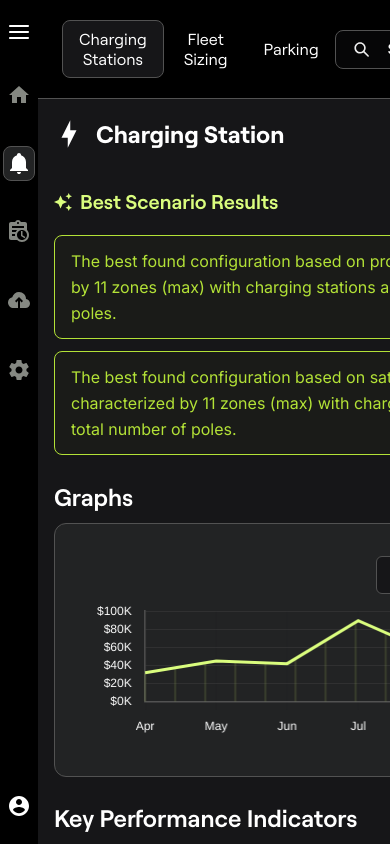
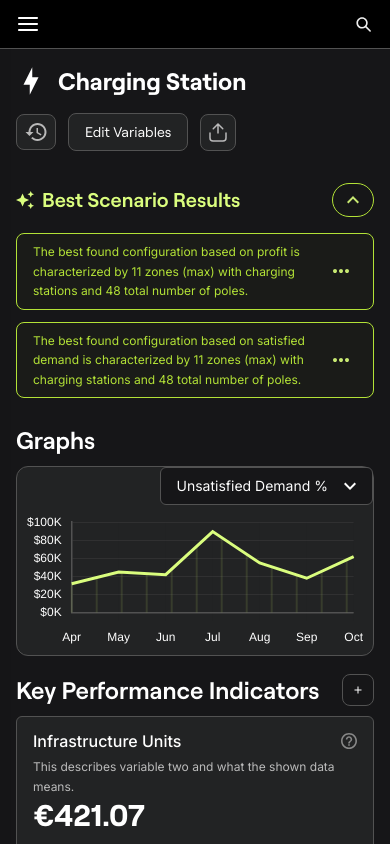
Before and after one commit to maniksharma424/AnswersAiFrontendTask, a React (Vite) app: page /dashboard in a window 390 px wide. Built offline with nearby package versions, Linux system fonts and the light colour scheme.

Commit message:
mobile UI

```diff
--- a/src/components/Dashboard/ChartVisualization.tsx
+++ b/src/components/Dashboard/ChartVisualization.tsx
@@ -147,7 +147,10 @@ const ChartVisualization: React.FC = () => {
               stepSize: 20000,
               color: "#FFFFFF", // White
               font: { size: 12 },
-              callback: (value: number) => `$${value / 1000}K `,
+              callback: (tickValue: string | number) => {
+                const num = Number(tickValue); // Ensure it's treated as a number
+                return `$${num / 1000}K`;
+              },
               padding: 10,
             },
 
@@ -202,11 +205,11 @@ const ChartVisualization: React.FC = () => {
 
             if (!points || points.length < 2) return;
 
-            const step = 30; // spacing in px between each lemon line
+            const step = 25; // spacing in px between each lemon line
 
             ctx.save();
             ctx.strokeStyle = "#8AA14F33"; // Lemon
-            ctx.lineWidth = 2.3;
+            ctx.lineWidth = 2;
 
             // Loop across entire width
             for (let x = left; x <= right; x += step) {
@@ -286,7 +289,7 @@ const ChartVisualization: React.FC = () => {
   }, []);
 
   return (
-    <div className=" bg-bg_primary_light rounded-xl border border-border_primary p-8 relative h-full flex flex-col">
+    <div className=" bg-bg_primary_light rounded-xl border border-border_primary md:p-8  relative h-full flex flex-col">
       <div className="flex items-center justify-end">
         <div className=" bg-bg_primary border border-border_primary rounded-md px-4 py-2 text-sm text-[#FCFCFC] focus:outline-none flex items-center gap-4">
           Unsatisfied Demand %
--- a/src/components/Dashboard/DashboardHeader.tsx
+++ b/src/components/Dashboard/DashboardHeader.tsx
@@ -5,10 +5,12 @@ import Button from "../Button";
 const DashboardHeader = () => {
   const { toggleVariablePanel } = useAppContext();
   return (
-    <div className="flex items-center justify-between ">
+    <div className="flex sm:flex-row flex-col sm:items-center sm:gap-0 gap-4 justify-between ">
       <div className="flex items-center space-x-3">
         <Zap />
-        <h1 className="text-2xl font-bold text-white font-robert">Charging Station</h1>
+        <h1 className="text-2xl font-bold text-white font-robert">
+          Charging Station
+        </h1>
       </div>
 
       <div className="flex items-center space-x-3">
--- a/src/components/Dashboard/KPICard.tsx
+++ b/src/components/Dashboard/KPICard.tsx
@@ -9,20 +9,26 @@ interface KPICardProps {
 
 const KPICard: React.FC<KPICardProps> = ({ title, value, description }) => {
   return (
-    <div className=" p-4 bg-bg_primary_light border border-border_primary rounded-md flex flex-col justify-between items-end">
-      <div className="">
-        <div className="flex items-start justify-between">
+    <div className=" p-4 bg-bg_primary_light border border-border_primary rounded-md flex flex-col justify-between md:items-end items-start">
+      <div className="w-full">
+        <div className="flex w-ful items-start justify-between relative">
           <div className=" space-y-2">
-            <h3 className="text-base font-medium text-white  leading-none">{title}</h3>
+            <h3 className="text-base font-medium text-white  leading-none">
+              {title}
+            </h3>
             <p className="text-xs text-[#BBBBBB] leading-relaxed">
               {description}
             </p>
           </div>
+          <span className=" absolute right-0">
             <QuestionMark />
+          </span>
         </div>
       </div>
 
-      <div className="text-3xl font-bold text-white mb-2 font-robert">{value}</div>
+      <div className="text-3xl font-bold text-white mb-2 font-robert">
+        {value}
+      </div>
     </div>
   );
 };
--- a/src/components/Dashboard/ScenarioResults.tsx
+++ b/src/components/Dashboard/ScenarioResults.tsx
@@ -29,7 +29,7 @@ const ScenarioResults: React.FC = () => {
         {results.map((result, index) => (
           <div
             key={index}
-            className="border-[0.5px] border-text_primary text-text_primary rounded-lg bg-[#CCFF0005]  p-3 flex items-center justify-between px-4 font-normal"
+            className="border-[0.5px] border-text_primary text-text_primary rounded-lg bg-[#CCFF0005]  p-2 flex items-center justify-between px-4 font-normal md:text-sm text-xs"
           >
             <p className="leading-relaxed flex-1">{result.text}</p>
             <button className="ml-4 p-1  rounded transition-colors duration-200">
--- a/src/components/Layout/Header.tsx
+++ b/src/components/Layout/Header.tsx
@@ -1,36 +1,108 @@
-import React from "react";
-import { Search } from "../../icons/Icons";
+import React, { useState } from "react";
+import { Search, Cross, Burger, CrossSm } from "../../icons/Icons";
+import Sidebar from "../Layout/Sidebar";
 
 const Header: React.FC = () => {
+  const [isSidebarOpen, setSidebarOpen] = useState(false);
+  const [isSearchOpen, setSearchOpen] = useState(false);
+  const [activeTab, setActiveTab] = useState("Charging Stations");
+
+  const tabs = ["Charging Stations", "Fleet Sizing", "Parking"];
+
   return (
-    <header className=" px-6 py-5 text-base font-normal text-white ">
+    <>
+      <header className="sm:px-6 sm:py-5 px-4 py-3 text-base font-normal text-white relative z-50">
         <div className="flex items-center justify-between">
+          {/* Left section: Burger or Tab */}
           <div className="flex items-center space-x-6">
-          <nav className="flex items-center space-x-1 font-robert">
-            <button className="px-4 py-2 bg-bg_primary  rounded-lg border border-border_primary  leading-5">
-              Charging Stations
+            {/* Mobile view: Burger or Active Tab Toggle */}
+            {!isSearchOpen && (
+              <div className="md:hidden flex items-center space-x-3">
+                <button onClick={() => setSidebarOpen(true)}>
+                  <Burger />
                 </button>
-            <button className="px-4 py-2  leading-5    transition-colors duration-200 ">
-              Fleet Sizing
+              </div>
+            )}
+
+            {/* Desktop Nav */}
+            <nav className="md:flex hidden items-center space-x-1 font-robert">
+              {tabs.map((tab) => (
+                <button
+                  key={tab}
+                  onClick={() => setActiveTab(tab)}
+                  className={`px-4 py-2 rounded-lg leading-5 transition-colors duration-200 border ${
+                    activeTab === tab
+                      ? "bg-bg_primary border-border_primary"
+                      : "border-transparent hover:bg-white/10"
+                  }`}
+                >
+                  {tab}
                 </button>
-            <button className="px-4 py-2 leading-5     transition-colors duration-200">
-              Parking
-            </button>
+              ))}
             </nav>
           </div>
 
-        <div className="flex items-center space-x-4 relative bg-bg_primary/30 border border-border_primary px-4 py-2  rounded-lg">
-          <div className="">
+          {/* Right section: Search */}
+          <div className="flex items-center space-x-4 sm:w-fit w-full">
+            {/* Desktop Search */}
+            {!isSearchOpen && (
+              <div className="hidden md:flex items-center relative bg-bg_primary/30 border border-border_primary px-4 py-2 rounded-lg">
                 <Search />
-          </div>
                 <input
                   type="text"
                   placeholder="Search"
-            className=" text-sm font-medium  bg-transparent focus:outline-none placeholder:text-white"
+                  className="ml-2 text-sm font-medium bg-transparent focus:outline-none placeholder:text-white"
                 />
+              </div>
+            )}
+
+            {/* Mobile Search Toggle */}
+            <div className="md:hidden flex justify-end items-center w-full ">
+              {isSearchOpen ? (
+                <div className="flex items-center   rounded-lg transition-all duration-300 justify-start  w-full">
+                  <Search />
+                  <input
+                    type="text"
+                    autoFocus
+                    placeholder="Search"
+                    className="ml-2 text-sm font-medium bg-transparent focus:outline-none placeholder:text-white flex-1"
+                  />
+                  <button onClick={() => setSearchOpen(false)}>
+                    <CrossSm />
+                  </button>
+                </div>
+              ) : (
+                <button onClick={() => setSearchOpen(true)}>
+                  <Search />
+                </button>
+              )}
+            </div>
           </div>
         </div>
       </header>
+
+      {/* Sidebar Drawer */}
+      <div
+        className={`fixed top-0 left-0 h-full w-[250px] bg-bg_primary shadow-lg transform transition-transform duration-300 z-40 ${
+          isSidebarOpen ? "translate-x-0" : "-translate-x-full"
+        }`}
+      >
+        <div className="flex justify-end p-4">
+          <button onClick={() => setSidebarOpen(false)}>
+            <Cross />
+          </button>
+        </div>
+        <Sidebar />
+      </div>
+
+      {/* Backdrop when sidebar is open */}
+      {isSidebarOpen && (
+        <div
+          className="fixed inset-0 bg-black bg-opacity-50 z-30"
+          onClick={() => setSidebarOpen(false)}
+        />
+      )}
+    </>
   );
 };
 
--- a/src/components/Layout/Sidebar.tsx
+++ b/src/components/Layout/Sidebar.tsx
@@ -9,11 +9,9 @@ import {
   Settings,
 } from "../../icons/Icons";
 
-interface SidebarProps {
-  className?: string;
-}
+interface SidebarProps {}
 
-const Sidebar: React.FC<SidebarProps> = ({ className = "" }) => {
+const Sidebar: React.FC<SidebarProps> = ({}) => {
   const menuItems = [
     { icon: <Home />, active: false },
     { icon: <Notifications />, active: true },
@@ -30,7 +28,7 @@ const Sidebar: React.FC<SidebarProps> = ({ className = "" }) => {
         justifyContent: "space-between",
         alignItems: "center",
       }}
-      className={`  ${className}  justify-between  items-center  h-full py-5`}
+      className={`  w-full justify-between  items-center  h-full py-5`}
     >
       <nav className="h-fit w-full flex flex-col justify-center items-center space-y-8  ">
         <Burger />
--- a/src/components/VariablePanel/VariablePanel.tsx
+++ b/src/components/VariablePanel/VariablePanel.tsx
@@ -43,7 +43,7 @@ export const VariablePanel: React.FC = () => {
       />
 
       <div
-        className={`fixed w-1/2 top-0 right-0 bg-black border-l border-border_primary z-50 transform transition-transform duration-300 ease-out p-6 flex flex-col h-full space-y-6 ${
+        className={`fixed md:w-1/2 w-full overflow-auto top-0 right-0 bg-black border-l border-border_primary z-50 transform transition-transform duration-300 ease-out p-6 flex flex-col h-full space-y-6 ${
           isVariablePanelOpen ? "translate-x-0" : "translate-x-full"
         }`}
       >
--- a/src/icons/Icons.tsx
+++ b/src/icons/Icons.tsx
@@ -250,6 +250,7 @@ export const Plus = () => (
     />
   </svg>
 );
+
 export const PlusSm = () => (
   <svg
     xmlns="http://www.w3.org/2000/svg"
@@ -299,6 +300,17 @@ export const Cross = () => (
     xmlns="http://www.w3.org/2000/svg"
     width="36"
     height="36"
+    viewBox="0 0 36 36"
+    fill="none"
+  >
+    <path d="M11 11L25 25M11 25L25 11" stroke="white" stroke-width="2" />
+  </svg>
+);
+export const CrossSm = () => (
+  <svg
+    xmlns="http://www.w3.org/2000/svg"
+    width="24"
+    height="24"
     viewBox="0 0 36 36"
     fill="none"
   >
--- a/src/index.css
+++ b/src/index.css
@@ -1,15 +1,23 @@
-
-@import url('https://fonts.googleapis.com/css2?family=Bricolage+Grotesque:opsz,wght@12..96,200..800&family=Inter:ital,opsz,wght@0,14..32,100..900;1,14..32,100..900&display=swap');
+@import url("https://fonts.googleapis.com/css2?family=Bricolage+Grotesque:opsz,wght@12..96,200..800&family=Inter:ital,opsz,wght@0,14..32,100..900;1,14..32,100..900&display=swap");
 
 @tailwind base;
 @tailwind components;
 @tailwind utilities;
 
-
-
-body , html {
+body,
+html {
   position: fixed;
   top: 0;
   width: 100%;
   height: 100%;
 }
+
+.sidebar {
+  display: block;
+}
+
+@media (max-width: 700px) {
+  .sidebar {
+    display: none;
+  }
+}
--- a/src/pages/Dashboard.tsx
+++ b/src/pages/Dashboard.tsx
@@ -3,7 +3,7 @@ import React from "react";
 import ChartVisualization from "../components/Dashboard/ChartVisualization";
 import KPICard from "../components/Dashboard/KPICard";
 import ScenarioResults from "../components/Dashboard/ScenarioResults";
-import { Plus } from "../icons/Icons";
+import { Plus, PlusSm } from "../icons/Icons";
 import DashboardHeader from "../components/Dashboard/DashboardHeader";
 import Button from "../components/Button";
 import { kpiData } from "../constants";
@@ -12,14 +12,16 @@ import Header from "../components/Layout/Header";
 import { VariablePanel } from "../components/VariablePanel/VariablePanel";
 const Dashboard: React.FC = () => {
   return (
-    <div div className=" w-full h-full flex">
-      <Sidebar className="w-20 sm:block hidden h-full" />
+    <div className=" w-full h-full flex">
+      <div className=" w-20 md:block hidden">
+        <Sidebar />
+      </div>
 
       <div className="flex-1 flex flex-col">
         <Header />
 
-        <main className="flex-1 flex">
-          <div className="flex-1 sm:p-6 p-4 space-y-8 overflow-y-auto sm:border-l border-t border-border_primary sm:rounded-tl-md bg-bg_primary flex flex-col">
+        <main className="flex-1 flex overflow-auto">
+          <div className="flex-1 sm:p-6 p-4 space-y-8 overflow-y-auto md:border-l border-t border-border_primary md:rounded-tl-md bg-bg_primary flex flex-col">
             <DashboardHeader />
 
             <ScenarioResults />
@@ -27,7 +29,7 @@ const Dashboard: React.FC = () => {
             {/* Main Content Grid */}
             <div className="grid grid-cols-1 xl:grid-cols-5 gap-6 flex-1">
               {/* Chart Section */}
-              <div className="xl:col-span-3  space-y-4 h-full flex flex-col">
+              <div className="md:col-span-3  space-y-4 h-full flex flex-col">
                 <h3 className="text-2xl leading-5 font-semibold text-white font-robert">
                   Graphs
                 </h3>
@@ -37,20 +39,23 @@ const Dashboard: React.FC = () => {
               </div>
 
               {/* KPI Section */}
-              <div className="space-y-4 xl:col-span-2  flex flex-col">
-                <div className="flex items-center justify-between">
+              <div className="space-y-4 xl:col-span-2  flex flex-col min-w-full">
+                <div className="flex items-center justify-between relative">
                   <h3 className="text-2xl leading-5 font-semibold text-white font-robert">
                     Key Performance Indicators
                   </h3>
                   <Button
                     iconRight={<Plus />}
-                    className=" text-sm bg-transparent py-1"
+                    className=" text-sm sm:flex hidden bg-transparent py-1 absolute right-0"
                   >
                     Variables
                   </Button>
+                  <Button className=" text-sm sm:hidden block bg-transparent  absolute right-0 w-fit p-0">
+                    <PlusSm />
+                  </Button>
                 </div>
 
-                <div className="gap-4 grid grid-cols-2 flex-1">
+                <div className="gap-4 grid sm:grid-cols-2 grid-cols-1 flex-1">
                   {kpiData.map((kpi, index) => (
                     <KPICard
                       key={index}
```
Lines whose indentation alone changed are shown as unchanged.
